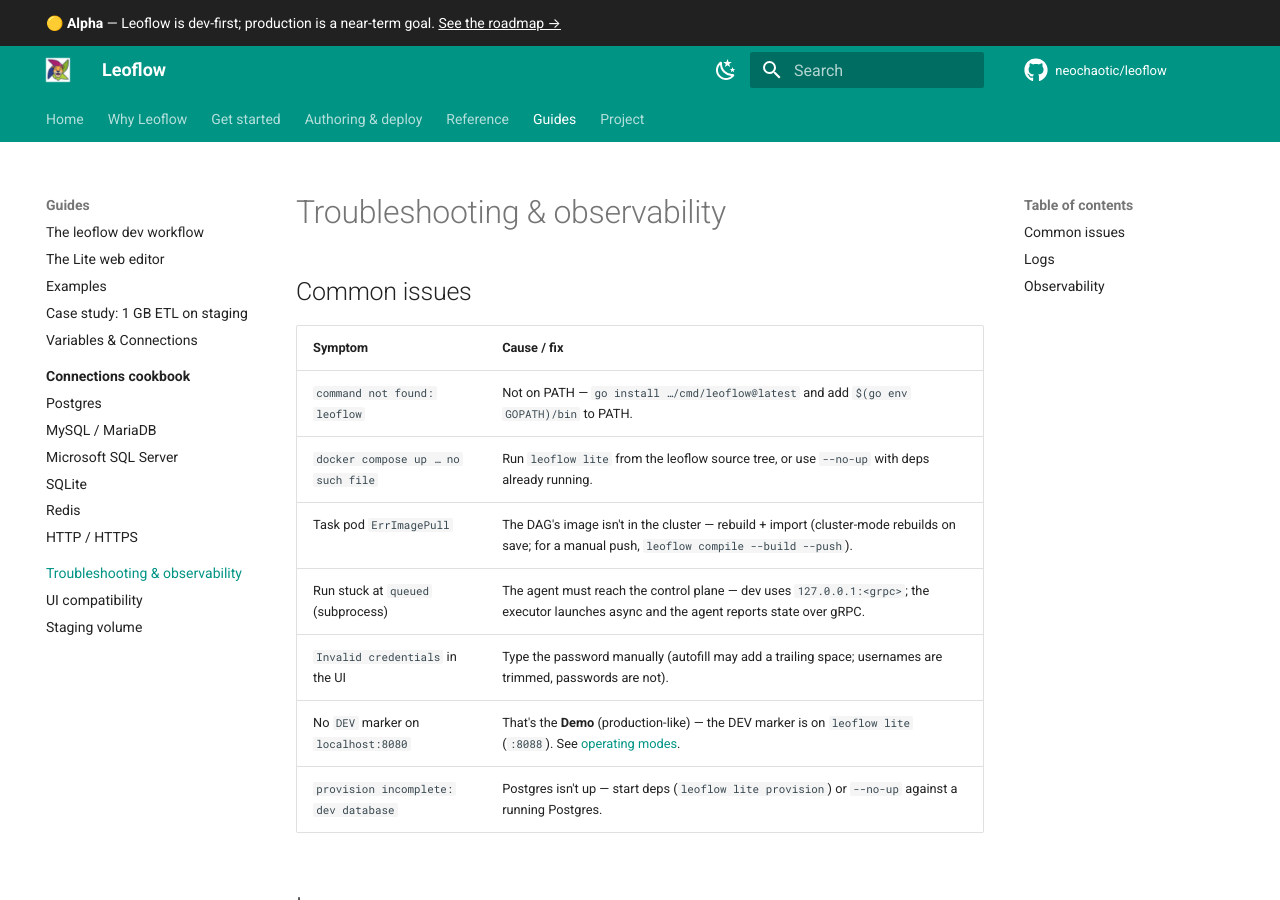
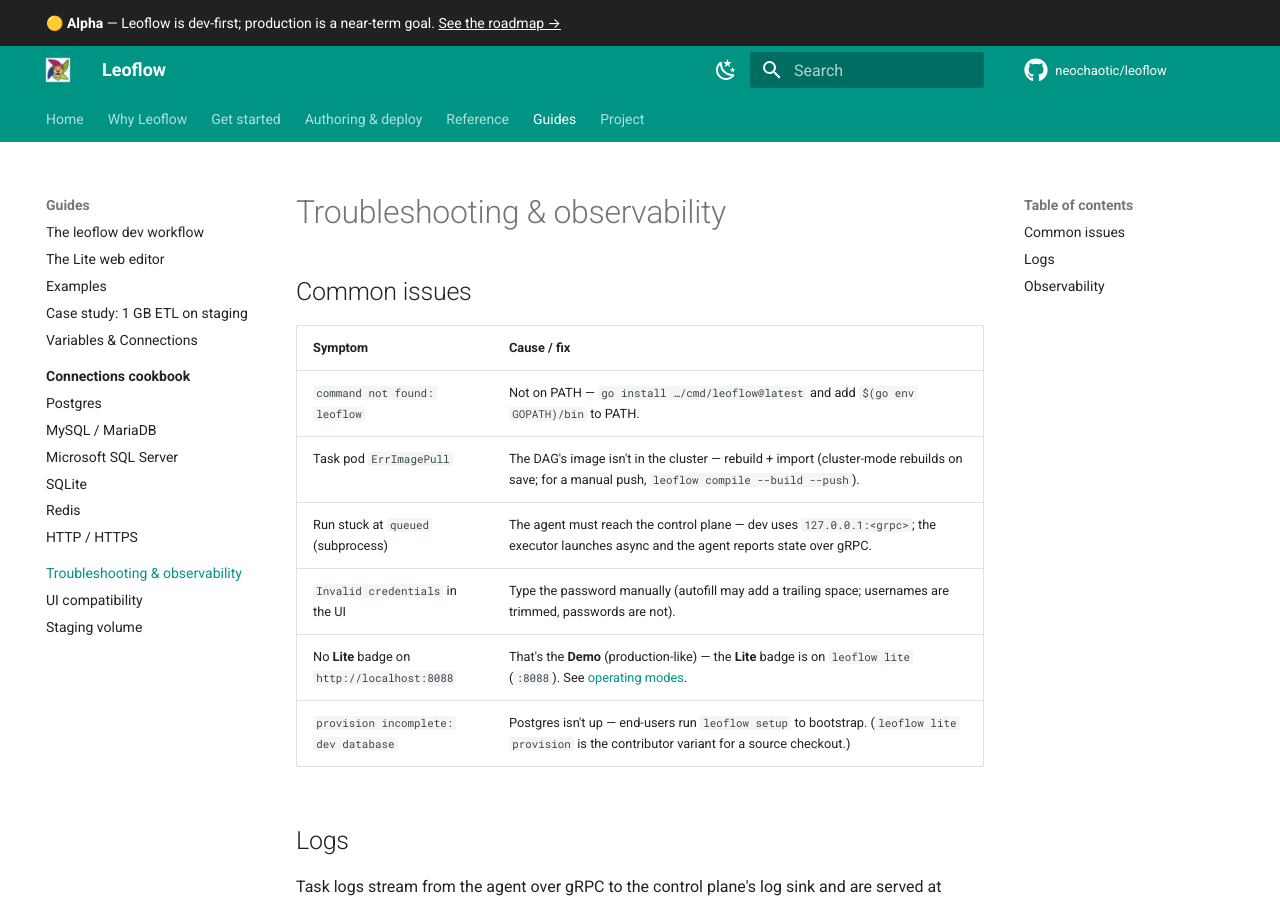
Before and after one commit to neochaotic/leoflow, an MkDocs documentation site: the page built from docs/troubleshooting.md, in a window 1280 px wide and 900 px high. Built offline with MkDocs 1.6.1 and Material for MkDocs 9.7.7, drawn with Linux system fonts in a browser that asks for light colours; comment, search, counter and statistics services are not loaded.

Commit message:
docs: 6 medium AAA-pass fixes (refs #91, #217)
- #DR-6 docs/troubleshooting.md:8 — drop the "leoflow source tree" row (end-users installed via install.sh do not have one).
- #DR-7 docs/troubleshooting.md:12 — symptom now reads "No Lite badge on http://localhost:8088" (badge + port both corrected).
- #DR-8 docs/troubleshooting.md:13 — point end-users at `leoflow setup`; note `leoflow lite provision` is the contributor variant.
- #DR-11 docs/variables-connections.md — add a top-of-page admonition documenting single-tenant Lite vs multi-tenant Pro, with the ADR 0019 link.
- #DR-13 docs/connections/postgres.md:27 — rewrite the password row to explain rotation (edit and re-enter, or delete + recreate).
- #DR-14 docs/installation.md (after the source-build commands) — one-sentence note that `leoflow setup` downloads the managed Python under ~/.leoflow/ with no expiry.

Co-Authored-By: Claude Opus 4.7 <noreply@anthropic.com>

```diff
--- a/docs/troubleshooting.md
+++ b/docs/troubleshooting.md
@@ -5,12 +5,11 @@
 | Symptom | Cause / fix |
 |---|---|
 | `command not found: leoflow` | Not on PATH — `go install …/cmd/leoflow@latest` and add `$(go env GOPATH)/bin` to PATH. |
-| `docker compose up … no such file` | Run `leoflow lite` from the leoflow source tree, or use `--no-up` with deps already running. |
 | Task pod `ErrImagePull` | The DAG's image isn't in the cluster — rebuild + import (cluster-mode rebuilds on save; for a manual push, `leoflow compile --build --push`). |
 | Run stuck at `queued` (subprocess) | The agent must reach the control plane — dev uses `127.0.0.1:<grpc>`; the executor launches async and the agent reports state over gRPC. |
 | `Invalid credentials` in the UI | Type the password manually (autofill may add a trailing space; usernames are trimmed, passwords are not). |
-| No `DEV` marker on `localhost:8080` | That's the **Demo** (production-like) — the DEV marker is on `leoflow lite` (`:8088`). See [operating modes](operating-modes.md). |
-| `provision incomplete: dev database` | Postgres isn't up — start deps (`leoflow lite provision`) or `--no-up` against a running Postgres. |
+| No **Lite** badge on `http://localhost:8088` | That's the **Demo** (production-like) — the **Lite** badge is on `leoflow lite` (`:8088`). See [operating modes](operating-modes.md). |
+| `provision incomplete: dev database` | Postgres isn't up — end-users run `leoflow setup` to bootstrap. (`leoflow lite provision` is the contributor variant for a source checkout.) |
 
 ## Logs
 Task logs stream from the agent over gRPC to the control plane's log sink and are
```
Also changed, not shown: docs/connections/postgres.md (+1 -1 lines), docs/installation.md (+2 -0 lines), docs/variables-connections.md (+5 -0 lines).
